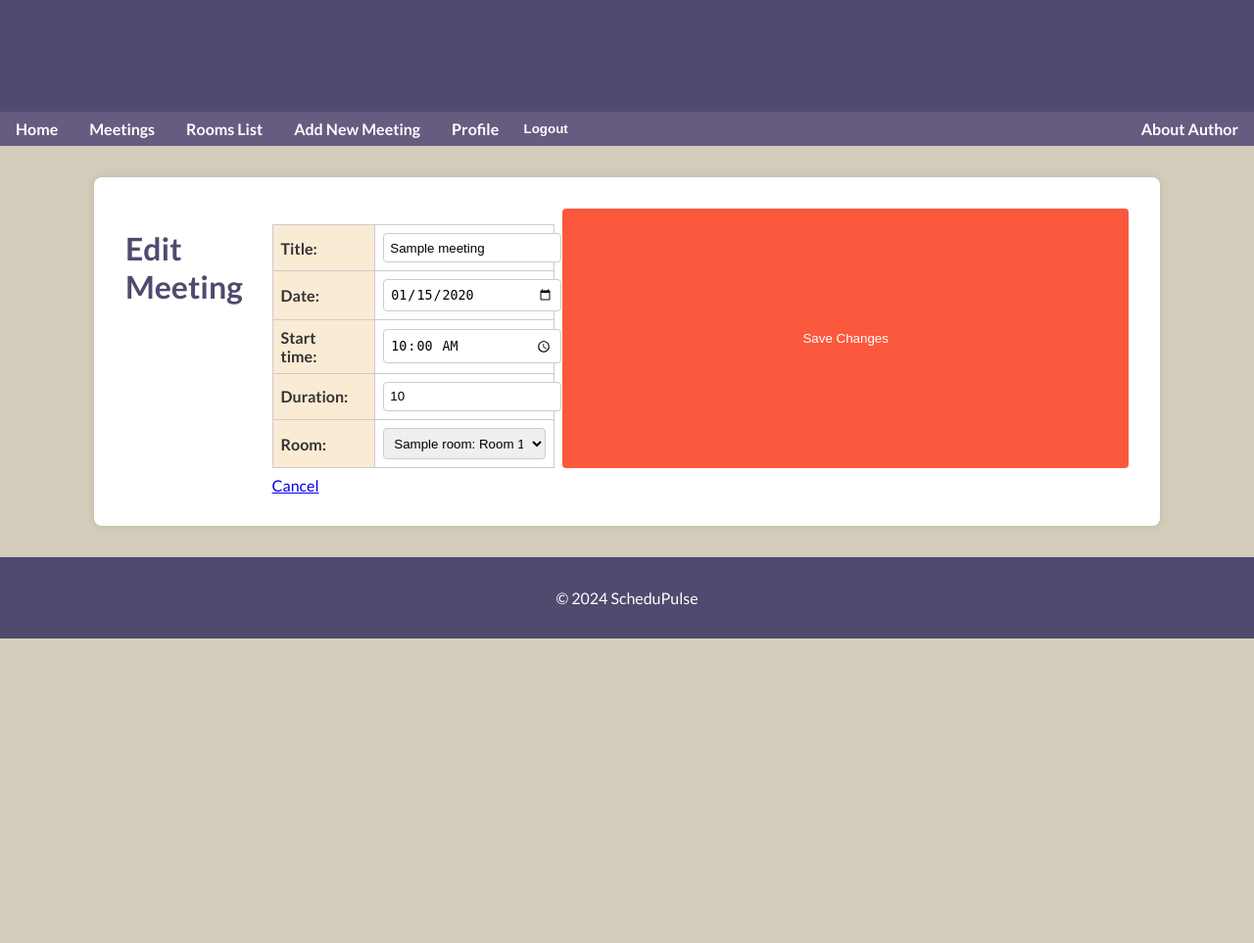
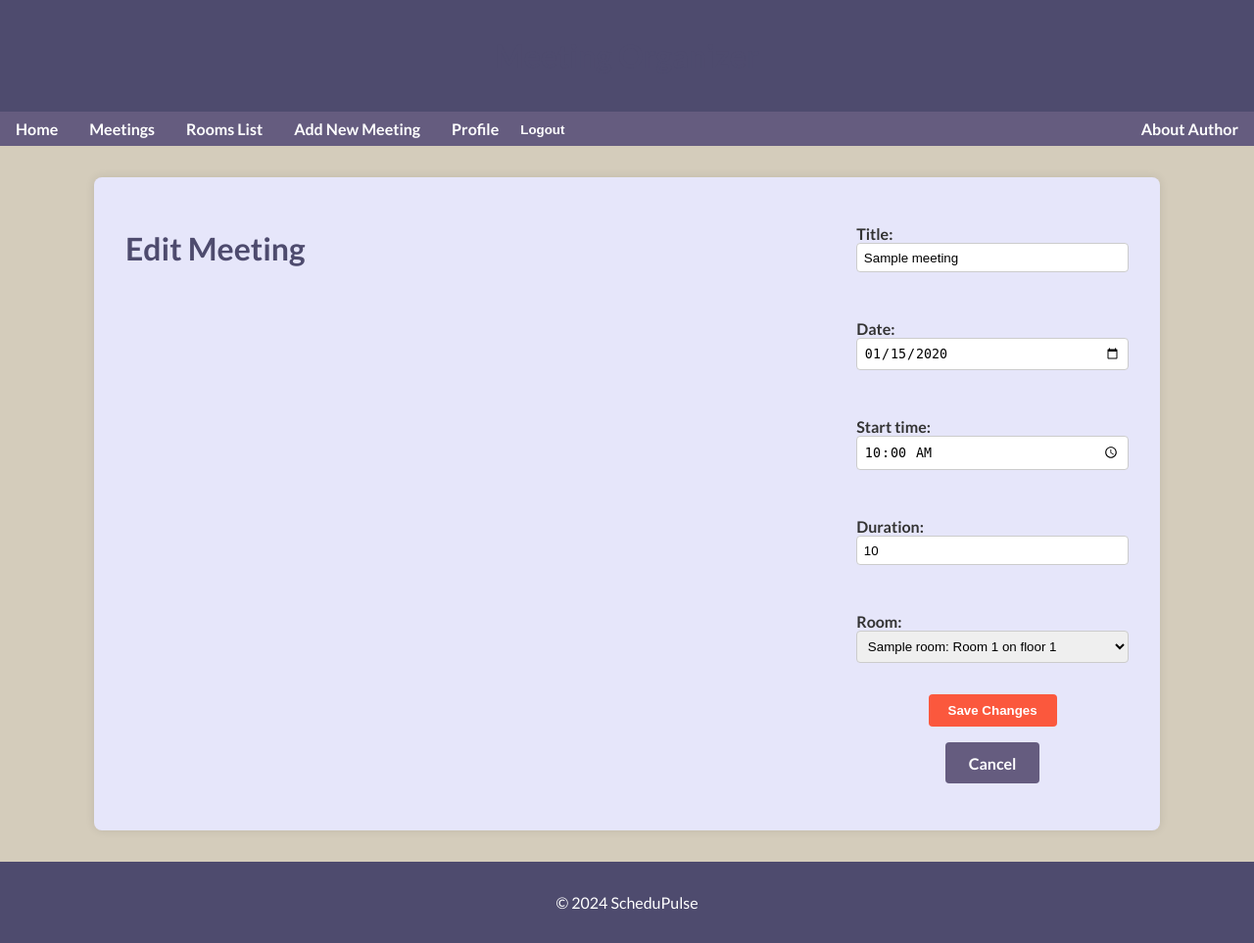
Before and after one commit to Barry1701/ScheduPulse, a Django app: page /meetings/edit/1 in a window 1280 px wide. Shown: the whole page at 98% size. Before the commit the page ends 652 px from the top, so only its background shows below. Run offline with Django 4.2, Linux system fonts and the light colour scheme; a user stored in the database is signed in; tables that the repository leaves empty hold one stand-in row (values such as "Sample post").

Commit message:
update forms

```diff
--- a/meetings/templates/meetings/delete.html
+++ b/meetings/templates/meetings/delete.html
@@ -5,9 +5,9 @@
 {% block content %}
 <h1>Delete Meeting</h1>
 <p>Are you sure you want to delete the meeting "{{ meeting.title }}"?</p>
-<form method="post">
+<form method="post" class="form-container">
     {% csrf_token %}
-    <button type="submit">Yes, delete</button>
-    <a href="{% url 'profile' %}">Cancel</a>
+    <button type="submit" class="btn-submit">Yes, delete</button>
+    <a href="{% url 'profile' %}" class="btn-cancel">Cancel</a>
 </form>
 {% endblock %}
--- a/meetings/templates/meetings/edit.html
+++ b/meetings/templates/meetings/edit.html
@@ -4,13 +4,10 @@
 
 {% block content %}
 <h1>Edit Meeting</h1>
-<form method="post">
-    <table class="table">
-        {{ form }}
-    </table>
+<form method="post" class="form-container">
     {% csrf_token %}
-    <button type="submit">Save Changes</button>
-    <a href="{% url 'profile' %}">Cancel</a>
-
+    {{ form.as_p }}
+    <button type="submit" class="btn-submit">Save Changes</button>
+    <a href="{% url 'profile' %}" class="btn-cancel">Cancel</a>
 </form>
 {% endblock %}
--- a/static/css/style.css
+++ b/static/css/style.css
@@ -68,7 +68,7 @@ nav a:hover {
     width: 80%;
     margin: 2em auto;
     padding: 2em;
-    background: white;
+    background: #E6E6FA;
     box-shadow: 0 0 10px rgba(0, 0, 0, 0.1);
     border-radius: 8px;
     display: flex;
@@ -107,37 +107,62 @@ ul li {
     padding: 0.5em 0;
 }
 
-/* Formularze */
-form {
-    display: grid;
-    grid-template-columns: 1fr 2fr;
-    gap: 0.5em;
+/* Stylizacja formularzy */
+.form-container {
+    display: flex;
+    flex-direction: column;
+    gap: 1em; /* Odstęp między polami formularza */
+    margin-bottom: 1em; /* Odstęp między formularzem a przyciskiem */
 }
 
-form label {
-    text-align: right;
-    padding-right: 1em;
+.form-container label {
+    font-weight: 700; /* Pogrubienie etykiet */
 }
 
-form input, form select, form textarea {
+.form-container input,
+.form-container select,
+.form-container textarea {
     padding: 0.5em;
     border: 1px solid #ccc;
     border-radius: 4px;
     width: 100%;
+    box-sizing: border-box; /* Zapewnia, że padding jest uwzględniany w szerokości i wysokości */
 }
 
-form button {
-    grid-column: 2 / 3;
-    padding: 0.7em;
+.btn-submit {
+    padding: 0.7em 1.5em;
     background-color: var(--accent-color);
     color: white;
     border: none;
     border-radius: 4px;
     cursor: pointer;
+    display: block;
+    margin: 0 auto; /* Wyśrodkowanie przycisku */
+    font-weight: 700; /* Pogrubienie tekstu przycisku */
+    width: fit-content; /* Dopasowanie szerokości przycisku do zawartości */
 }
 
-form button:hover {
+.btn-submit:hover {
     background-color: var(--accent-dark-color);
+}
+
+.btn-cancel {
+    padding: 0.7em 1.5em;
+    background-color: var(--secondary-color);
+    color: white;
+    border: none;
+    border-radius: 4px;
+    cursor: pointer;
+    display: inline-block;
+    margin: 0 auto; /* Wyśrodkowanie przycisku */
+    font-weight: 700; /* Pogrubienie tekstu przycisku */
+    text-align: center;
+    width: fit-content; /* Dopasowanie szerokości przycisku do zawartości */
+    text-decoration: none;
+}
+
+.btn-cancel:hover {
+    background-color: var(--primary-color);
 }
 
 /* Tabele */
--- a/website/templates/registration/login.html
+++ b/website/templates/registration/login.html
@@ -4,9 +4,9 @@
 
 {% block content %}
 <h2>Login</h2>
-<form method="post">
+<form method="post" class="form-container">
     {% csrf_token %}
     {{ form.as_p }}
-    <button type="submit">Login</button>
+    <button type="submit" class="btn-submit">Login</button>
 </form>
 {% endblock %}
--- a/website/templates/registration/register.html
+++ b/website/templates/registration/register.html
@@ -4,7 +4,7 @@
 
 {% block content %}
 <h2>Register</h2>
-<form method="post">
+<form method="post" class="form-container">
     {% csrf_token %}
     {{ form.as_p }}
     {% if form.errors %}
@@ -21,6 +21,6 @@
         </ul>
     </div>
     {% endif %}
-    <button type="submit">Register</button>
+    <button type="submit" class="btn-submit">Register</button>
 </form>
 {% endblock %}
```
Also changed, not shown: meetings/templates/meetings/new.html (+4 -6 lines), 1 other file.
